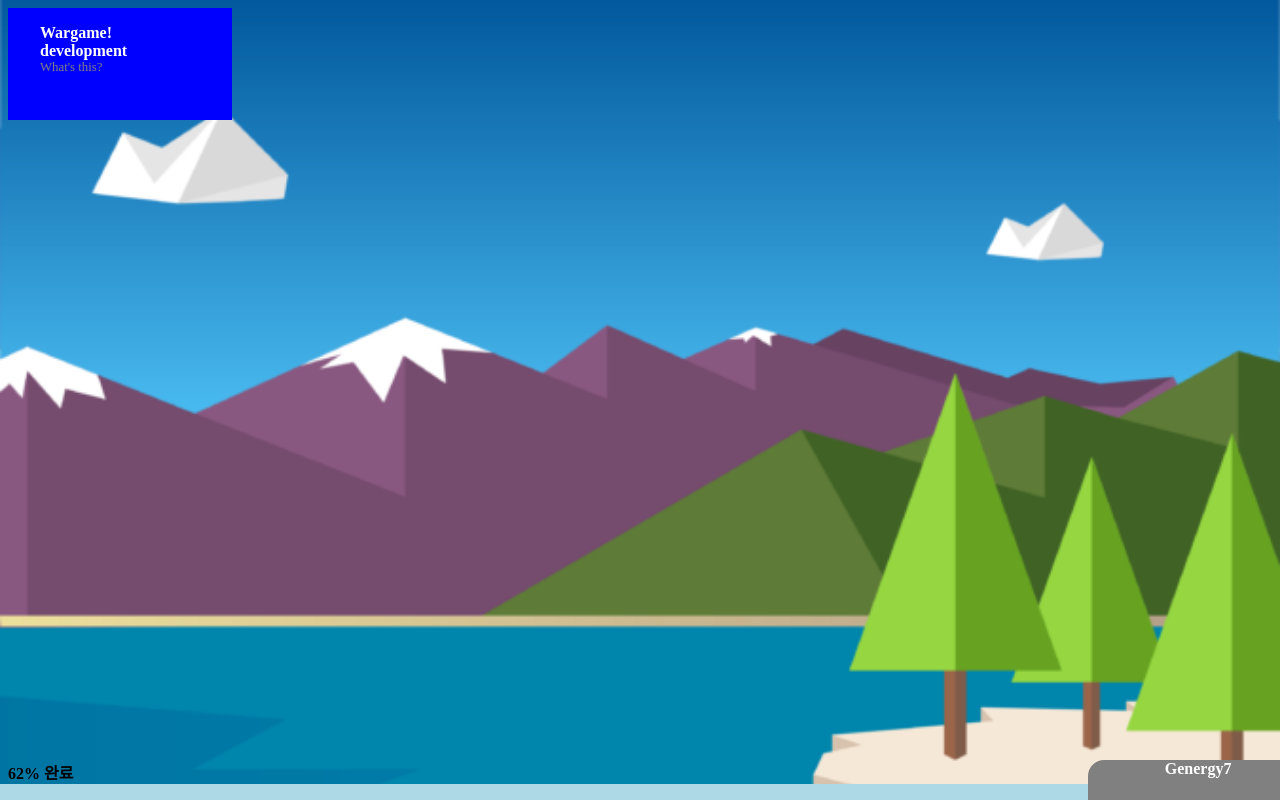
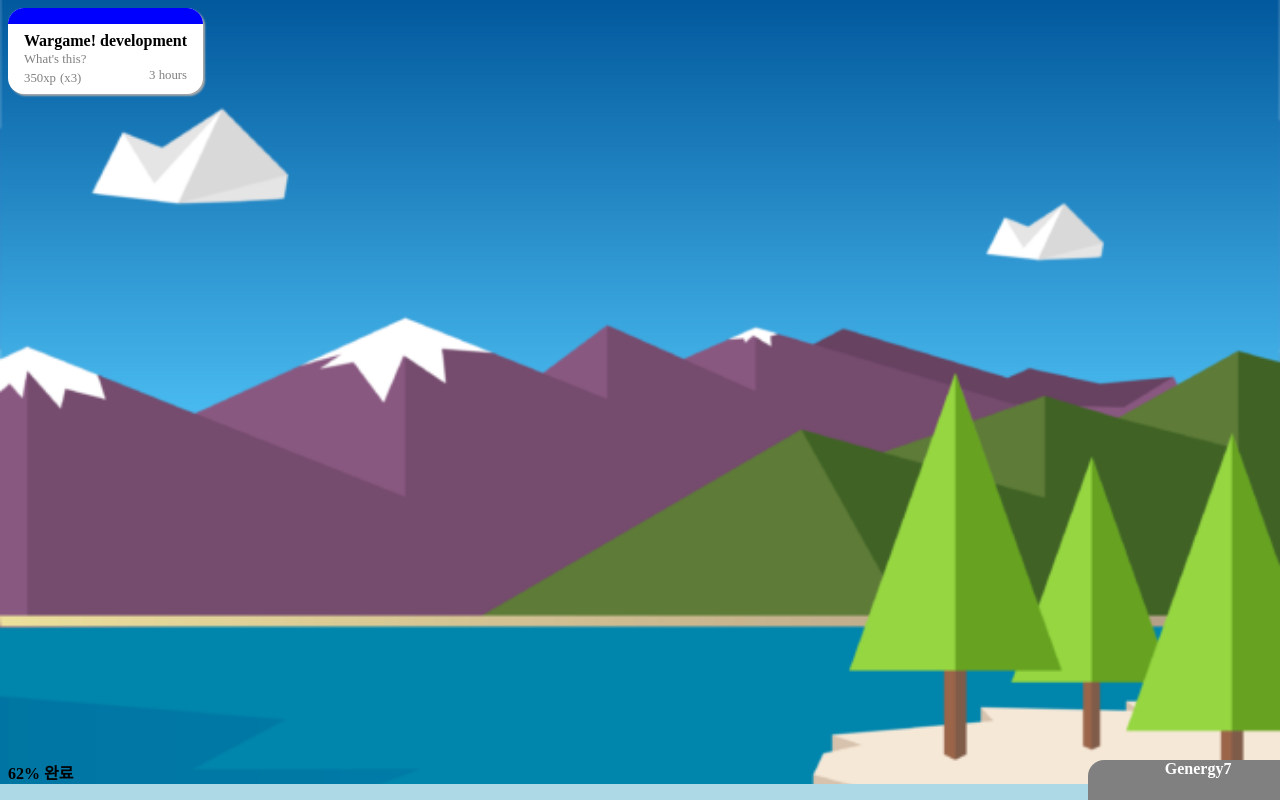
Before and after one commit to Nergy-TCGeneric/Journey, a plain HTML site: page public/todos.html in a window 1280 px wide. Drawn offline with Linux system fonts and the light colour scheme.

```diff
--- a/public/css/index.css
+++ b/public/css/index.css
@@ -5,21 +5,35 @@
 }
 
 .todo {
-    width: 160px;
-    background-color: blue;
-    height: 80px;
-    color: white;
+    width: fit-content;
+    background-color: white;
+    height: auto;
+    color: black;
     touch-action: none;
     user-select: none;
-    padding-bottom: 1em;
-    padding-top: 1em;
-    padding-left: 2em;
-    padding-right: 2em;
+    border-radius: 1em;
+    box-shadow: 2px 2px 2px darkgray;
 }
 
-.todo p {
+.todo .contents {
+    padding-bottom: 0.5em;
+    padding-top: 0.5em;
+    padding-left: 1em;
+    padding-right: 1em;
     margin-bottom: 0;
     margin-top: 0;
+}
+
+.todo .contents p {
+    margin-top: 0;
+    margin-bottom: 0.1em;
+}
+
+.todo .category_ribbon {
+    height: 16px;
+    border-top-left-radius: 1em;
+    border-top-right-radius: 1em;
+    background-color: blue;
 }
 
 p.title {
@@ -29,6 +43,15 @@
 p.subtitle {
     color: gray;
     font-size: 0.8em;
+}
+
+.todo .contents span {
+    color: gray;
+    font-size: 0.8em;
+}
+
+span.remaining_time {
+    float: right;
 }
 
 #phase-row {
--- a/public/index.html
+++ b/public/todos.html
@@ -13,8 +13,14 @@
                 <!-- Unlike id and class, every attributes shouldn't be stored as CSS attribute, rather it should be stored in DB -->
                 <!-- But there's some exceptions. boolean attributes. -->
                 <div id="todo-1" class="draggable todo" completed>
-                    <p class="title">Wargame! development</p>
-                    <p class="subtitle">What's this?</p>
+                    <div class="category_ribbon"></div>
+                    <div class="contents">
+                        <p class="title">Wargame! development</p>
+                        <p class="subtitle">What's this?</p>
+                        <span class="xp">350xp</span>
+                        <span class="xp-multiplier">(x3)</span>
+                        <span class="remaining_time">3 hours</span>
+                    </div>
                 </div>
             </div>
         </div>
```
Also changed, not shown: index.js (+63 -6 lines).
